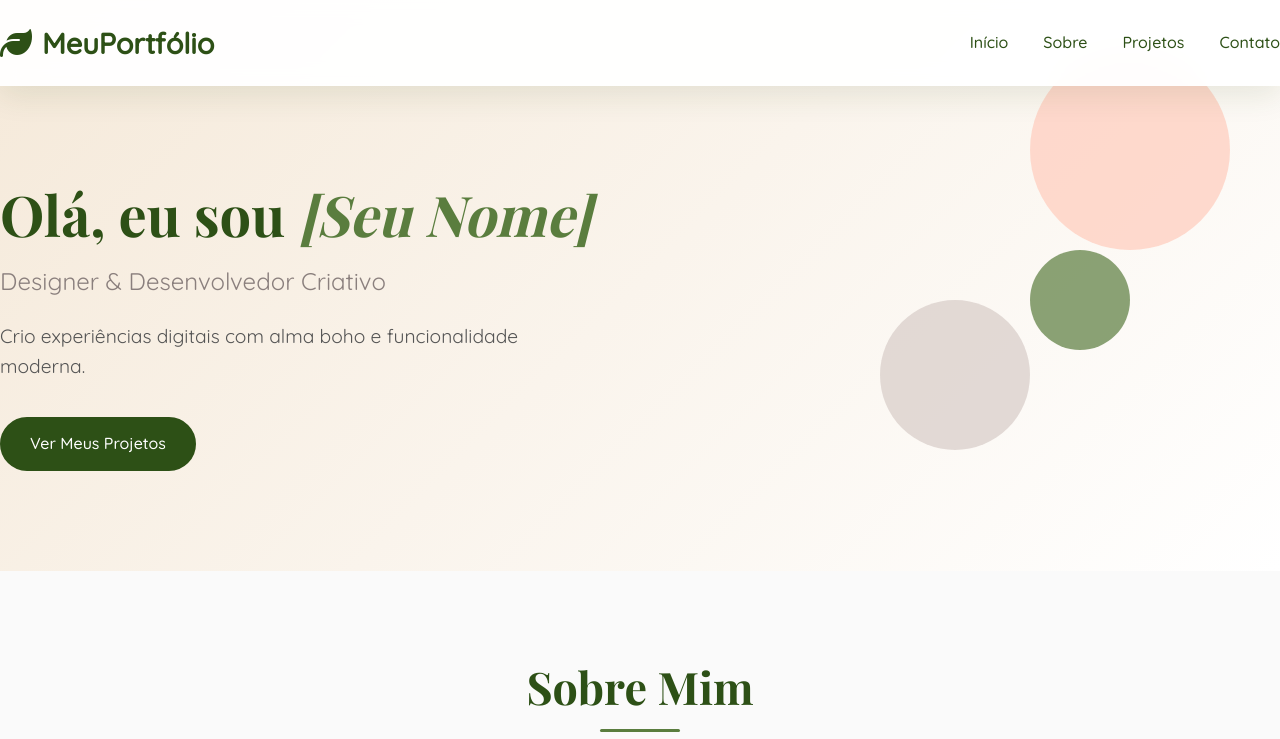
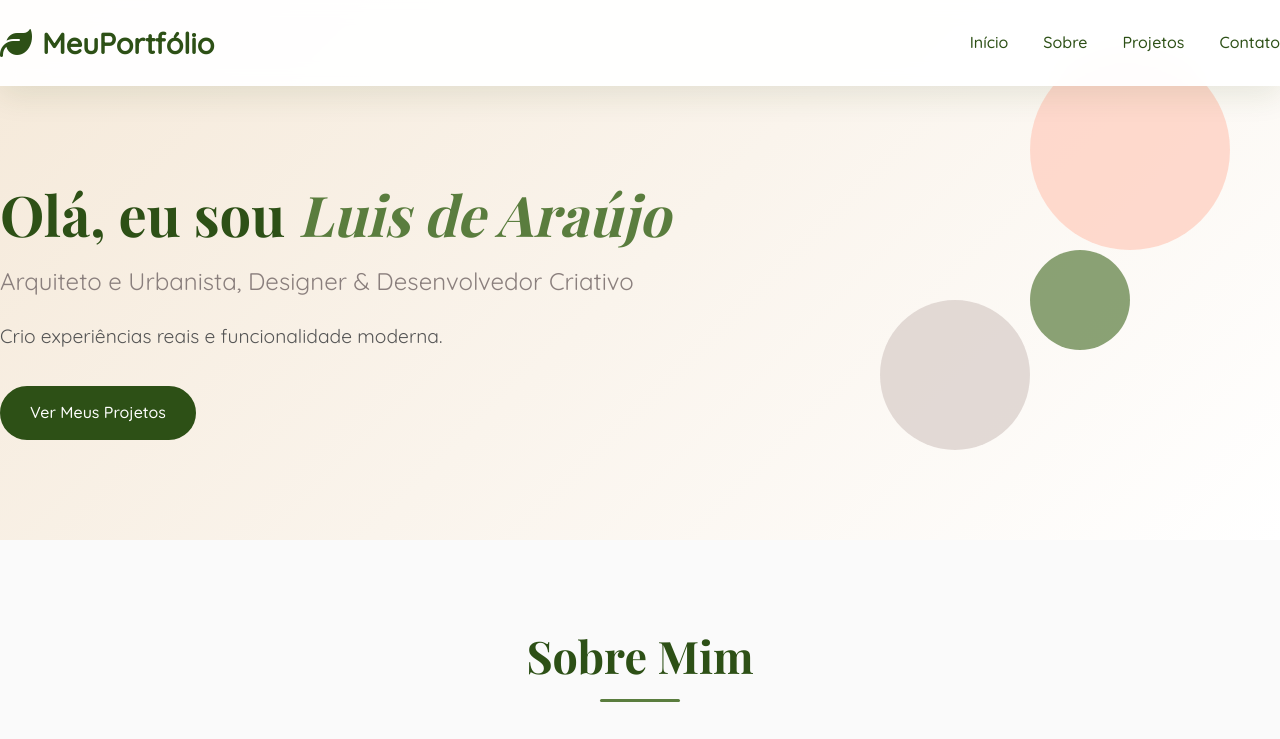
Before and after one commit to lplojuara/ledoc.github.io, a plain HTML site: page index.html in a window 1280 px wide. Shown: the top 739 px of the page. Drawn offline with nearby package versions, Linux system fonts and the light colour scheme.

Commit message:
index.html

```diff
--- a/index.html
+++ b/index.html
@@ -3,7 +3,7 @@
 <head>
     <meta charset="UTF-8">
     <meta name="viewport" content="width=device-width, initial-scale=1.0">
-    <title>Meu Portfólio | Estilo Boho</title>
+    <title>Meu Portfólio | Metodologia BIM</title>
     <link rel="stylesheet" href="style.css">
     <link rel="stylesheet" href="https://cdnjs.cloudflare.com/ajax/libs/font-awesome/6.4.0/css/all.min.css">
     <link href="https://fonts.googleapis.com/css2?family=Playfair+Display:wght@400;700&family=Quicksand:wght@300;400;500&display=swap" rel="stylesheet">
@@ -31,9 +31,9 @@
     <!-- Seção Hero / Início -->
     <section id="home" class="hero">
         <div class="hero-content">
-            <h1 class="hero-title">Olá, eu sou <span class="highlight">[Seu Nome]</span></h1>
-            <p class="hero-subtitle">Designer & Desenvolvedor Criativo</p>
-            <p class="hero-text">Crio experiências digitais com alma boho e funcionalidade moderna.</p>
+            <h1 class="hero-title">Olá, eu sou <span class="highlight">Luis de Araújo</span></h1>
+            <p class="hero-subtitle">Arquiteto e Urbanista, Designer & Desenvolvedor Criativo</p>
+            <p class="hero-text">Crio experiências reais e funcionalidade moderna.</p>
             <a href="#projetos" class="btn">Ver Meus Projetos</a>
         </div>
         <div class="hero-decoration">
```
